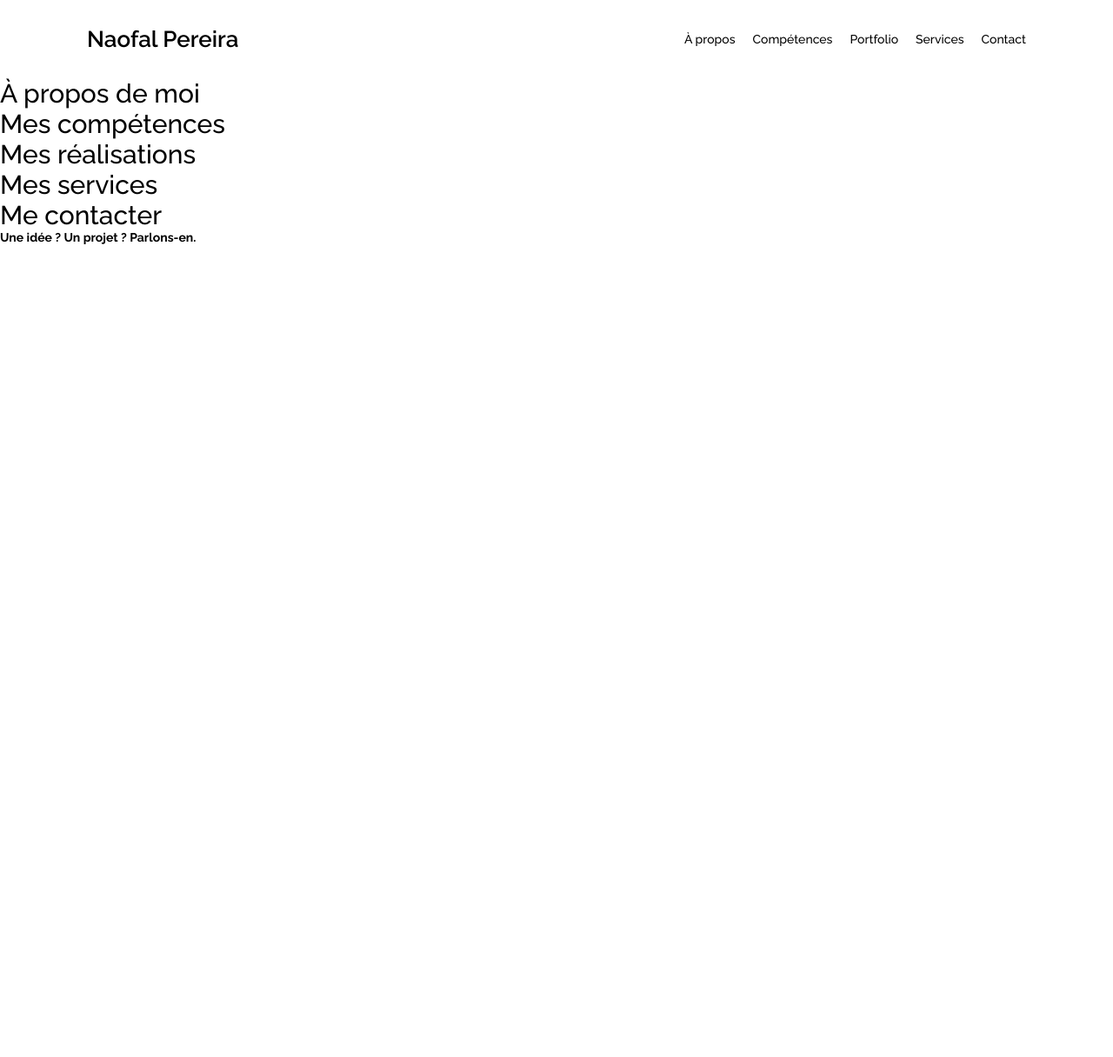
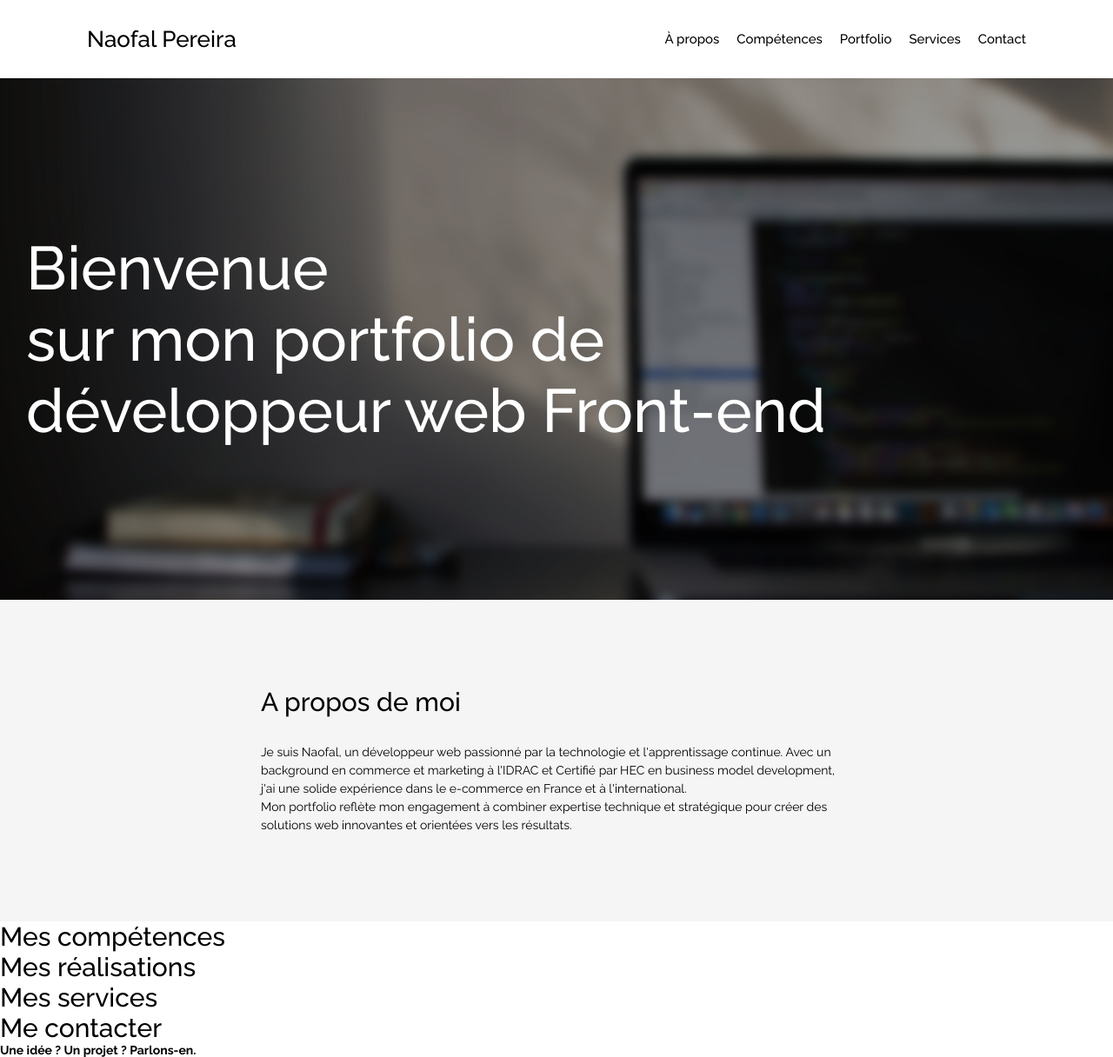
Before and after one commit to Naofalp/Portfolio, a plain HTML site: page index.html in a window 1280 px wide. Shown: the whole page at 87% size. Before the commit the page ends 800 px from the top, so only its background shows below. Drawn offline with Linux system fonts and the light colour scheme.

Commit message:
banner + about

```diff
--- a/CSS/style.css
+++ b/CSS/style.css
@@ -8,11 +8,13 @@
 h2 {
     color: black;
     font-size: 30px;
-    font-family: Raleway;
     font-weight: 500;
     word-wrap: break-word
 }
 
+p {
+    color: black;
+}
 
 /****** Header ***********/
 
@@ -30,10 +32,10 @@ header {
 
 .nameHeader {
     font-size: 26px;
-    font-weight: 600;
+    font-weight: 500;
 }
 
-nav{
+nav {
     display: flex;
     margin-bottom: 0;
     justify-content: space-around;
@@ -42,7 +44,45 @@ nav{
 
 
 nav a {
-	text-decoration: none;
-	color: #000;
+    text-decoration: none;
+    color: #000;
     font-weight: 500;
+    font-size: 15px;
 }
+
+/****** Banner ***********/
+
+.banner {
+    height: 600px;
+    width: 100%;
+    background-image: url('../images/emile-perron-xrVDYZRGdw4-unsplash.jpg');
+    background-position: center;
+    background-size: cover;
+    display: flex;
+    justify-content: flex-start;
+    align-items: center;
+}
+
+.banner p {
+    font-size: 70px;
+    font-weight: 500;
+    color: white;
+    padding-left: 30px;
+}
+
+/****** About ***********/
+
+.about {
+    background-color: #f5f5f5;
+    padding: 100px 300px;
+}
+
+.about h2 {
+    margin-bottom: 30px;
+}
+
+.about p {
+    line-height: 1.5;
+}
+
+/****** X ***********/
--- a/index.html
+++ b/index.html
@@ -31,8 +31,16 @@
     </header>
 
     <main>
-        <section>
-            <h2 id="#About"> À propos de moi </h2>
+        <section class="banner">
+            <p> Bienvenue <br/> sur mon portfolio de <br/> développeur web Front-end</p>
+        </section>
+
+
+        <section class="about">
+            <h2 id="#About"> A propos de moi </h2>
+            <p> Je suis Naofal, un <span>développeur web</span> passionné par la technologie et l'apprentissage continue. Avec un background en commerce et marketing à l'IDRAC et Certifié par HEC en business model development, j'ai une solide expérience dans le e-commerce en France et à l'international.
+                <br/>Mon portfolio reflète mon engagement à combiner expertise technique et stratégique pour créer des solutions web innovantes et orientées vers les résultats.
+            </p>
         </section>
 
         <section>
```
Also changed, not shown: images/emile-perron-xrVDYZRGdw4-unsplash.jpg (added), 2 other files.
